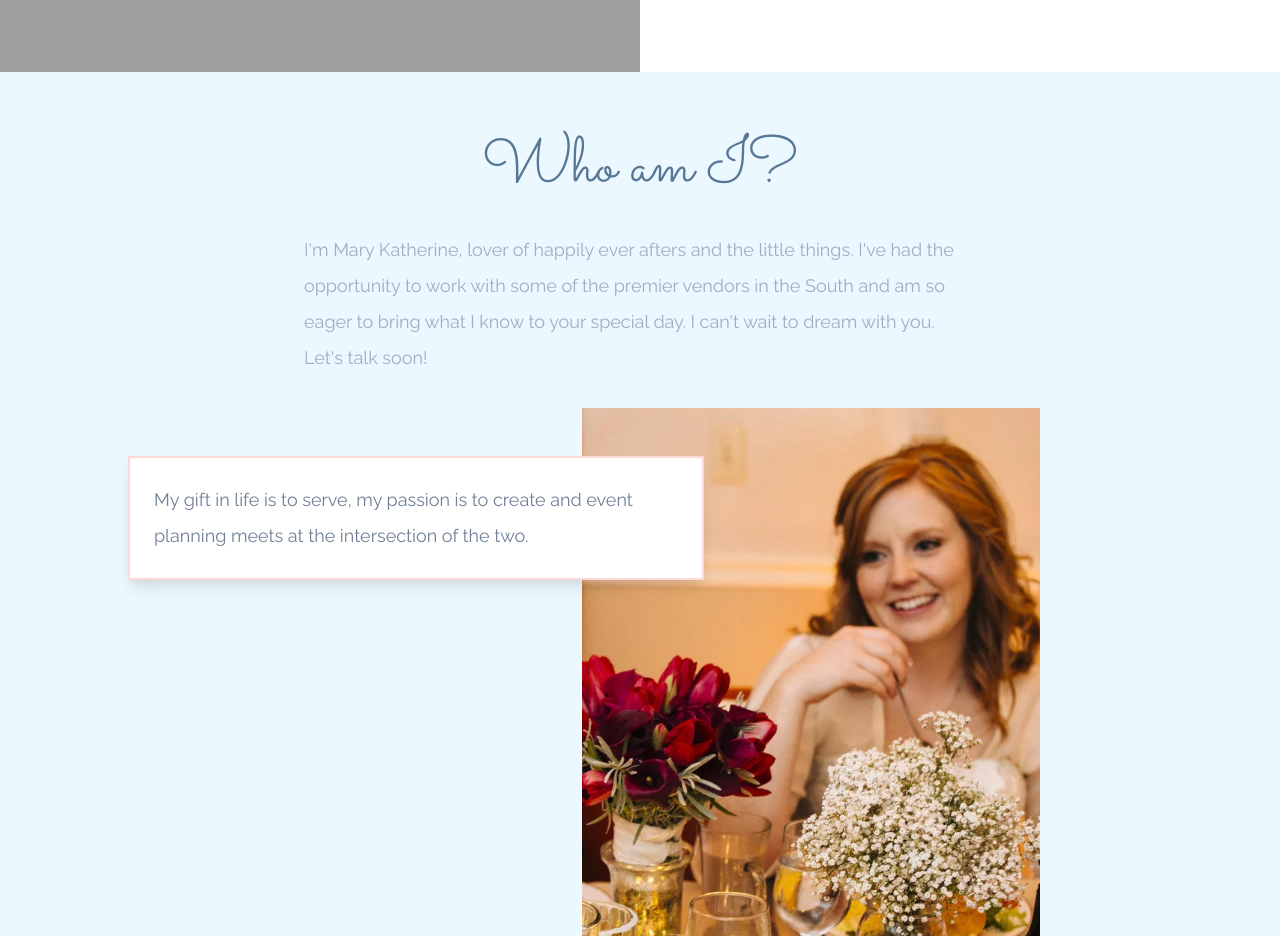
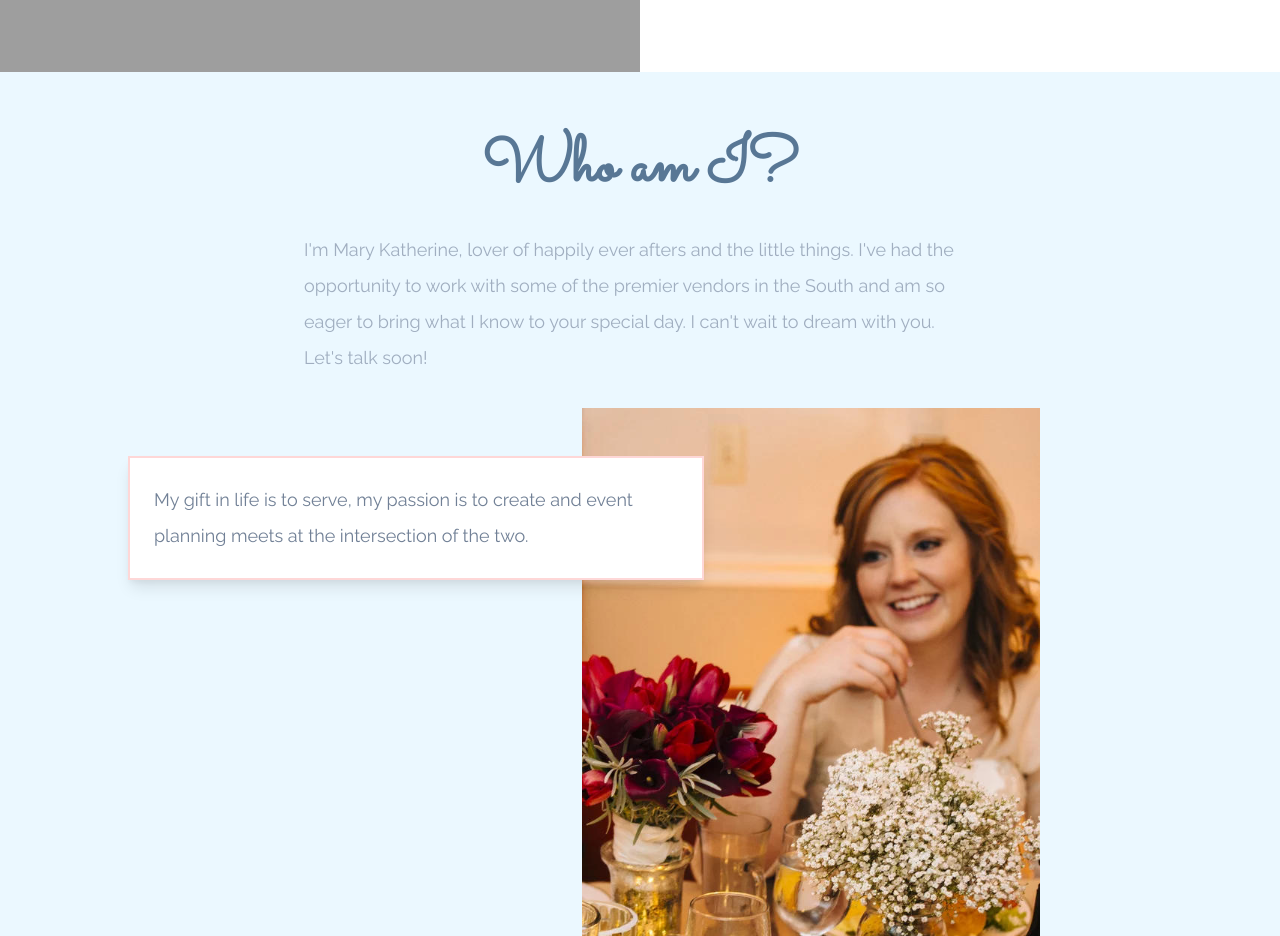
Before and after one commit to Josh865/montcastle-events, a Gatsby site: page /index5 in a window 1280 px wide. Shown: the part 3380-4316 px from the top of the page. Built offline with nearby package versions, Linux system fonts and the light colour scheme; Gatsby itself is replaced by a stand-in of ours; grey boxes are pictures that could not be loaded; what @tailwindcss/custom-forms, @tailwindcss/ui would draw is missing.

Commit message:
Make header text bold

```diff
--- a/src/pages/index5.js
+++ b/src/pages/index5.js
@@ -172,7 +172,7 @@ const Index2 = ({ data }) => (
     <div className="py-16 bg-blue-100">
       <div className="max-w-2xl px-6 mx-auto mb-8 md:px-0">
         <h2
-          className="mb-8 text-5xl leading-none text-center font-display md:text-6xl"
+          className="mb-8 text-5xl font-bold leading-none text-center font-display md:text-6xl"
           style={{ color: '#587795' }}
         >
           Who am I?
```
